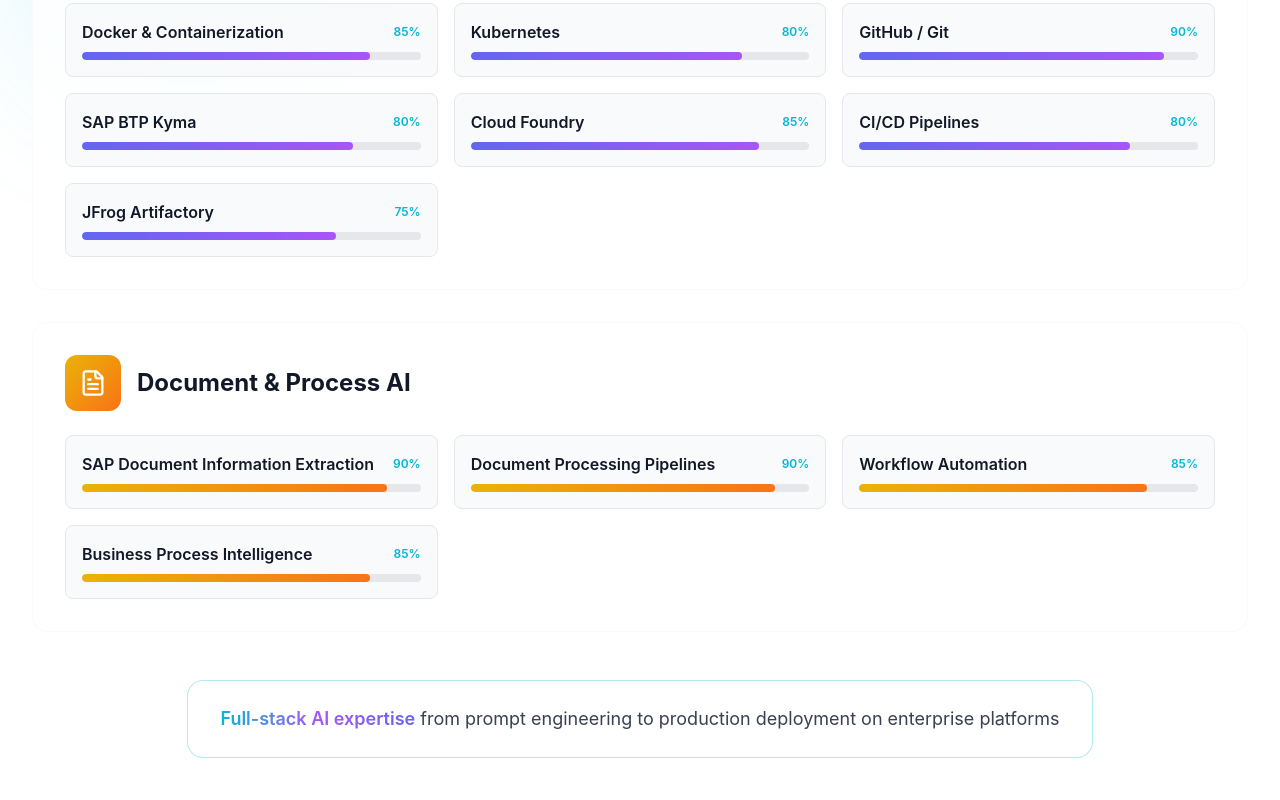
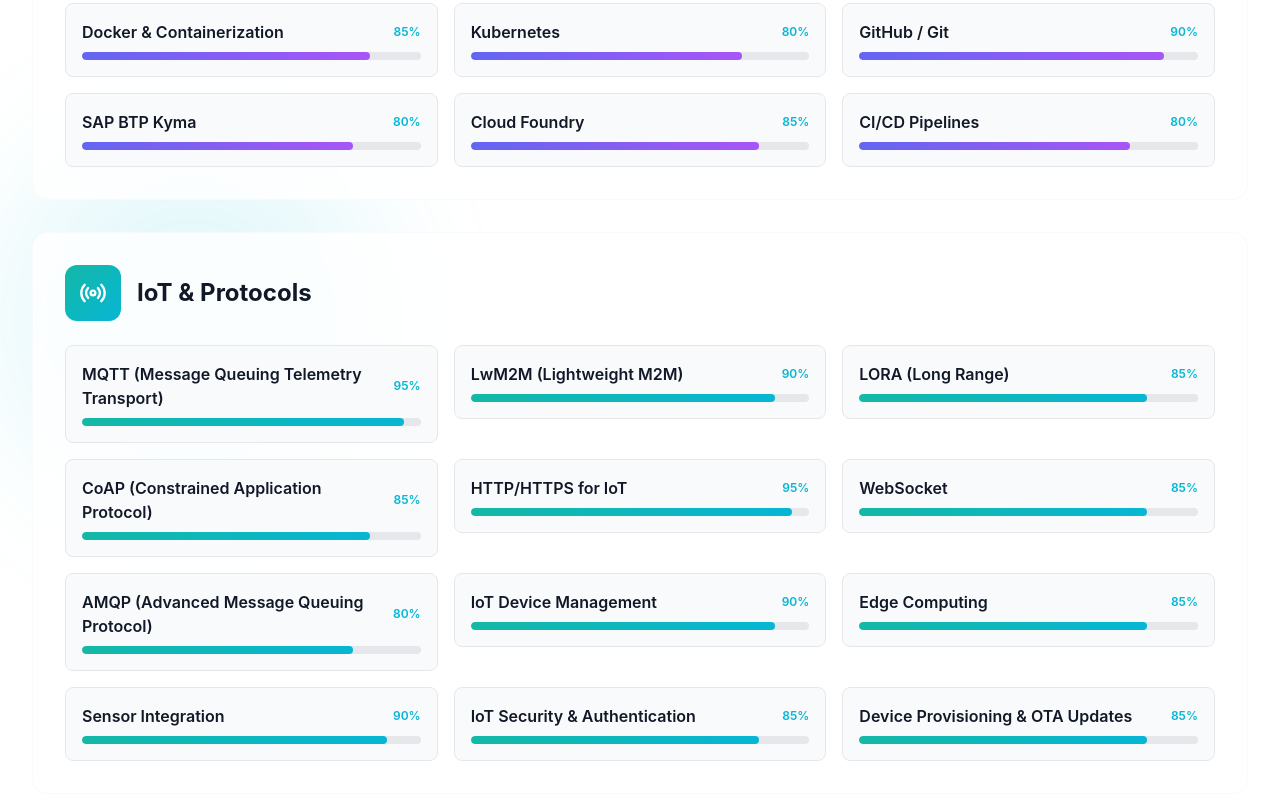
Before and after one commit to niladri30/ai-portfolio, a React (Vite) app: page / in a window 1280 px wide. Shown: the part 11156-11956 px from the top of the page. Built offline with nearby package versions, Linux system fonts and the light colour scheme.

Commit message:
Update portfolio: Add SEA AI leadership, IoT protocols expertise, and enhanced IoT experience

```diff
--- a/src/components/TechStack.jsx
+++ b/src/components/TechStack.jsx
@@ -5,7 +5,8 @@
   Code,
   Database,
   Cloud,
-  FileText
+  FileText,
+  Radio
 } from 'lucide-react';
 import { techStack, techCategories } from '../data/techstack';
 import SectionHeading from './SectionHeading';
@@ -17,6 +18,7 @@
   database: Database,
   cloud: Cloud,
   fileText: FileText,
+  radio: Radio,
 };
 
 const TechStack = () => {
--- a/src/data/techstack.js
+++ b/src/data/techstack.js
@@ -47,7 +47,6 @@
       { name: "Neo4j (Knowledge Graphs)", proficiency: 85 },
       { name: "FAISS", proficiency: 80 },
       { name: "ChromaDB", proficiency: 80 },
-      { name: "Knowledge Graph Design", proficiency: 85 },
       { name: "Vector Databases", proficiency: 90 }
     ]
   },
@@ -63,8 +62,25 @@
       { name: "GitHub / Git", proficiency: 90 },
       { name: "SAP BTP Kyma", proficiency: 80 },
       { name: "Cloud Foundry", proficiency: 85 },
-      { name: "CI/CD Pipelines", proficiency: 80 },
-      { name: "JFrog Artifactory", proficiency: 75 }
+      { name: "CI/CD Pipelines", proficiency: 80 }
+    ]
+  },
+  "IoT & Protocols": {
+    icon: "radio",
+    color: "from-teal-500 to-cyan-500",
+    technologies: [
+      { name: "MQTT (Message Queuing Telemetry Transport)", proficiency: 95 },
+      { name: "LwM2M (Lightweight M2M)", proficiency: 90 },
+      { name: "LORA (Long Range)", proficiency: 85 },
+      { name: "CoAP (Constrained Application Protocol)", proficiency: 85 },
+      { name: "HTTP/HTTPS for IoT", proficiency: 95 },
+      { name: "WebSocket", proficiency: 85 },
+      { name: "AMQP (Advanced Message Queuing Protocol)", proficiency: 80 },
+      { name: "IoT Device Management", proficiency: 90 },
+      { name: "Edge Computing", proficiency: 85 },
+      { name: "Sensor Integration", proficiency: 90 },
+      { name: "IoT Security & Authentication", proficiency: 85 },
+      { name: "Device Provisioning & OTA Updates", proficiency: 85 }
     ]
   },
   "Document & Process AI": {
--- a/src/data/timeline.js
+++ b/src/data/timeline.js
@@ -3,10 +3,12 @@
     id: 1,
     period: "2023 - Present",
     role: "SAP AI Architect | Generative AI Lead",
-    company: "SAP",
-    location: "India",
-    description: "Leading enterprise AI architecture and solution delivery across multiple industries. Driving adoption of SAP AI services, generative AI, and agentic workflows in customer engagements.",
+    company: "SAP Labs",
+    location: "South East Asia (Previously India)",
+    description: "Leading enterprise AI architecture and solution delivery across South East Asia. Previously led AI initiatives for India with numerous success stories across multiple business lines. Driving adoption of SAP AI services, generative AI, and agentic workflows in customer engagements.",
     highlights: [
+      "Currently leading AI initiatives for South East Asia region",
+      "Previously led India region with multiple successful business line implementations",
       "Built and mentored a 45+ member AI team",
       "Architected and delivered 10+ enterprise AI solutions",
       "Led customer success stories in manufacturing, finance, and oil & gas",
@@ -29,29 +31,33 @@
     role: "Senior Solution Architect | IoT Practice Lead",
     company: "Amazon Web Services (AWS)",
     location: "India",
-    description: "Led IoT initiatives and solution architecture for 33+ customers across India. Aligned pre-sales, solution design, and customer engagement to deliver end-to-end IoT solutions using AWS services.",
+    description: "Led IoT initiatives and solution architecture for 33+ customers across India. Aligned pre-sales, solution design, and customer engagement to deliver end-to-end IoT solutions using AWS services and IoT protocols.",
     highlights: [
       "Headed IoT initiative serving 33+ customers across India",
       "Led pre-sales and solution design for enterprise IoT deployments",
-      "Architected end-to-end IoT solutions using AWS IoT services",
+      "Architected end-to-end IoT solutions using AWS IoT services and protocols",
+      "Implemented device connectivity using MQTT, CoAP, and HTTP protocols",
+      "Designed sensor integration solutions for industrial IoT deployments",
       "Engaged directly with customers for technical consultation and delivery",
       "Awarded as Top Performer in a quarter",
-      "Designed scalable IoT architectures for manufacturing and industrial sectors"
+      "Designed scalable IoT architectures for manufacturing and industrial sectors",
+      "Worked with diverse IoT devices and smart sensors across various protocols"
     ],
     achievements: [
       "Successfully delivered 33+ IoT customer engagements",
       "Recognized as Top Performer for exceptional delivery and customer satisfaction",
       "Established IoT best practices and solution patterns for AWS India",
-      "Drove adoption of AWS IoT Core, Greengrass, and analytics services"
+      "Drove adoption of AWS IoT Core, Greengrass, and analytics services",
+      "Implemented device management and monitoring for large-scale deployments"
     ],
-    technologies: ["AWS IoT Core", "AWS IoT Greengrass", "Lambda", "Kinesis", "SageMaker", "DynamoDB", "API Gateway"],
+    technologies: ["AWS IoT Core", "AWS IoT Greengrass", "MQTT", "CoAP", "Lambda", "Kinesis", "SageMaker", "DynamoDB", "API Gateway", "IoT Device Management"],
     type: "past"
   },
   {
     id: 3,
     period: "2018 - 2021",
     role: "Solution Architect",
-    company: "SAP",
+    company: "SAP Labs",
     location: "India",
     description: "Solution architecture for SAP BTP applications with focus on cloud-native development, integration, and enterprise solutions. Early contributions to AI/ML exploration initiatives.",
     highlights: [
@@ -75,11 +81,14 @@
     role: "Technical Architect | IoT Platform Lead",
     company: "BT (British Telecom)",
     location: "India",
-    description: "Led the development and deployment of BT's IoT Platform, one of the company's biggest wins in the UK market. Architected and delivered enterprise IoT solutions including Smart Office, driving significant customer adoption and business growth.",
+    description: "Led the development and deployment of BT's IoT Platform, one of the company's biggest wins in the UK market. Architected and delivered enterprise IoT solutions including Smart Office with comprehensive device connectivity using industry-standard IoT protocols.",
     highlights: [
       "Built BT's IoT Platform from ground up, hosted on BT's own infrastructure",
       "Delivered one of BT's biggest wins in UK market with widespread customer adoption",
-      "Architected and implemented Smart Office solution",
+      "Implemented multi-protocol device connectivity (MQTT, LwM2M, HTTP, CoAP)",
+      "Architected and implemented Smart Office solution with sensor integration",
+      "Designed device management framework for thousands of connected devices",
+      "Integrated LORA-based sensors for long-range low-power communications",
       "Led technical teams in delivering complex IoT and integration solutions",
       "Drove business growth through successful IoT platform deployments",
       "Established IoT architecture standards and best practices for BT"
@@ -88,9 +97,11 @@
       "Successfully launched BT's IoT Platform serving multiple UK customers",
       "Enabled significant business growth through platform adoption",
       "Delivered Smart Office solution for enterprise customers",
-      "Built scalable, enterprise-grade IoT infrastructure on BT servers"
+      "Built scalable, enterprise-grade IoT infrastructure on BT servers",
+      "Achieved seamless integration of diverse IoT devices and sensors",
+      "Implemented robust device lifecycle management and monitoring"
     ],
-    technologies: ["IoT Platform", "Java", "Spring", "Microservices", "Oracle", "REST APIs", "ESB", "Smart Office"],
+    technologies: ["IoT Platform", "MQTT", "LwM2M", "LORA", "CoAP", "HTTP", "Java", "Spring", "Microservices", "Oracle", "REST APIs", "ESB", "Smart Office", "Device Management"],
     type: "past"
   },
   {
```
